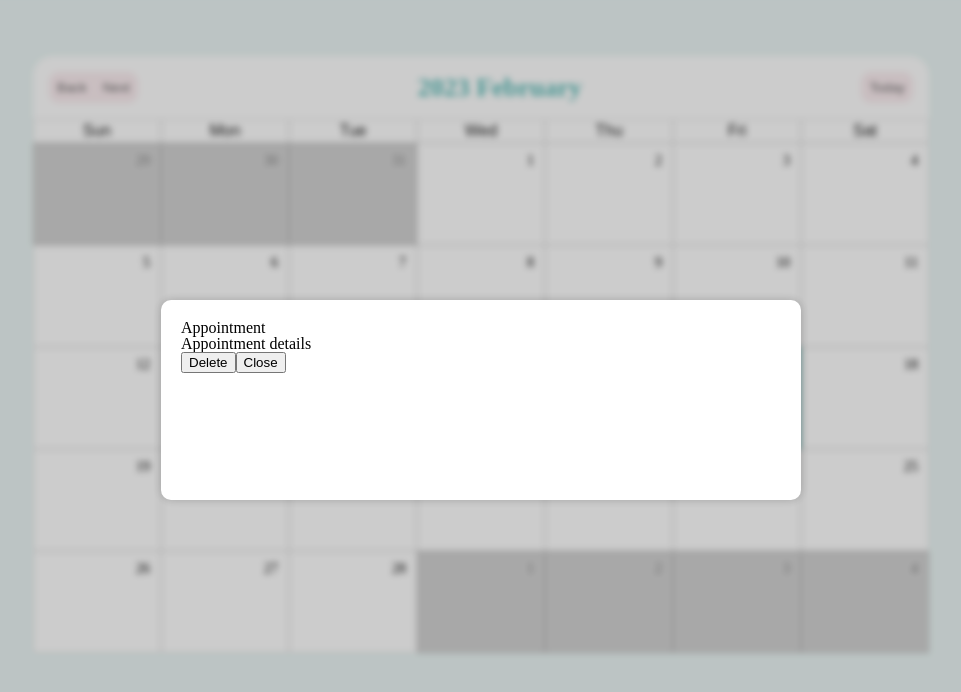
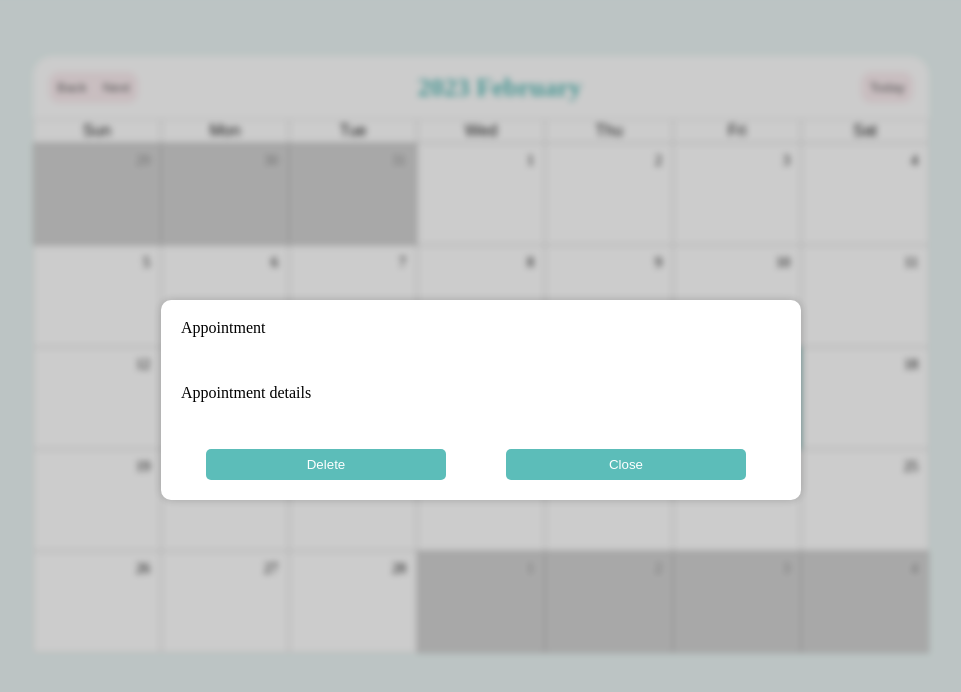
Before and after one commit to aegisnull/react-calendar, a React (Vite) app: page / in a window 1280 px wide. Shown: the top 692 px of the page, without its empty margins (159-1120 px from the left). Built offline with nearby package versions, Linux system fonts and the light colour scheme.

Commit message:
style: add styling to modal buttons

```diff
--- a/src/components/Modal/Modal.jsx
+++ b/src/components/Modal/Modal.jsx
@@ -1,13 +1,17 @@
 import './Modal.scss';
 
-function Modal() {
+function Modal({ onClose }) {
   return (
     <div className='modal'>
       <div className='modal__content'>
         <h1>Appointment</h1>
         <p className='modal__appointment'>Appointment details</p>
-        <button className='modal__button'>Delete</button>
-        <button className='modal__button'>Close</button>
+        <div className='modal__buttons'>
+          <button className='modal__button'>Delete</button>
+          <button className='modal__button' onClick={onClose}>
+            Close
+          </button>
+        </div>
       </div>
     </div>
   );
--- a/src/components/Modal/Modal.scss
+++ b/src/components/Modal/Modal.scss
@@ -12,6 +12,9 @@
     position: absolute;
     top: 50%;
     left: 50%;
+    display: flex;
+    flex-direction: column;
+    justify-content: space-between;
     width: 80%;
     max-width: 600px;
     height: 20%;
@@ -26,6 +29,19 @@
   &__appointment {
   }
 
+  &__buttons {
+    display: flex;
+    justify-content: space-around;
+  }
+
   &__button {
+    width: 40%;
+    margin-right: 10px;
+    padding: 0.5rem 1rem;
+    color: #fff;
+    background-color: var(--secondary-color);
+    border: none;
+    border-radius: 5px;
+    cursor: pointer;
   }
 }
```
